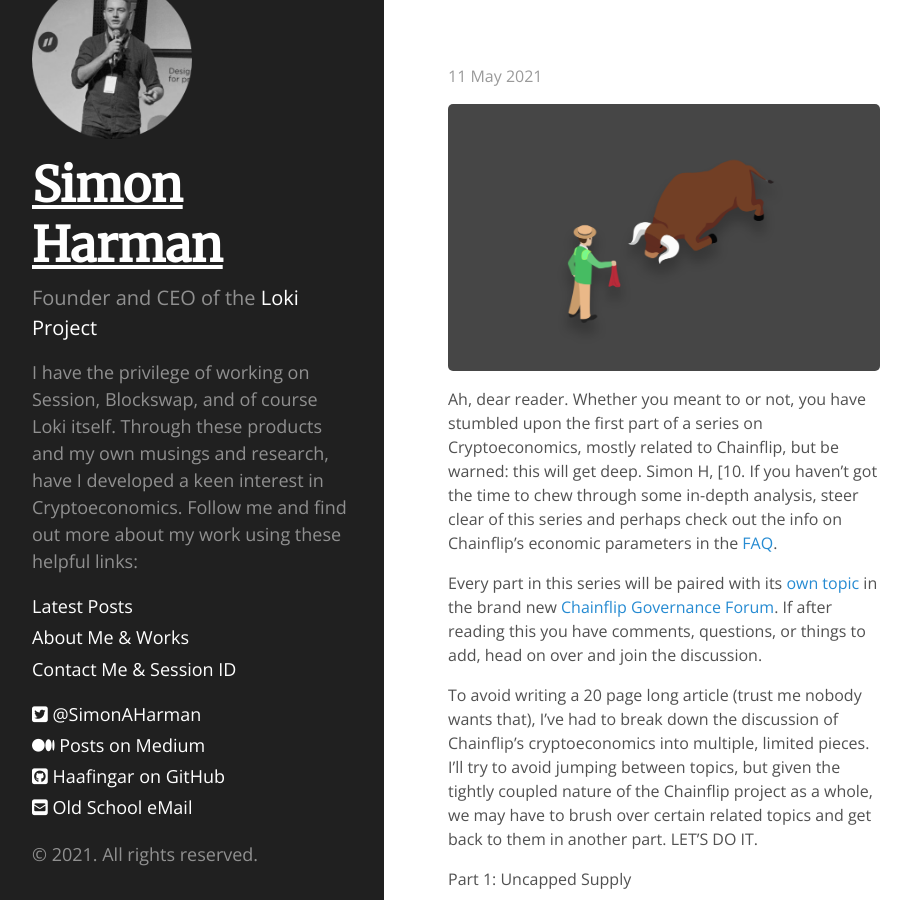
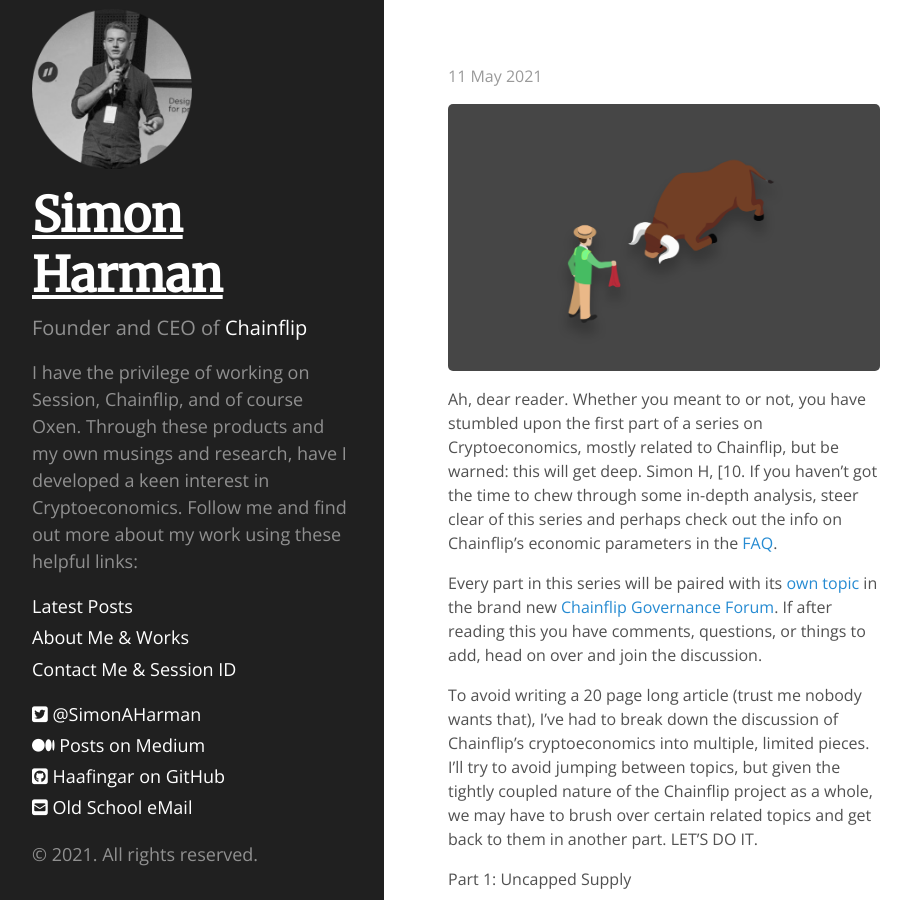
Before and after one commit to simonaharman/simonaharman.github.io, a Jekyll site: the page built from index.html, in a window 1280 px wide and 900 px high. Shown: the whole window, without its empty margins (0-911 px from the left). Built offline with Jekyll 4.4.1, drawn with Linux system fonts in a browser that asks for light colours; nearby versions of some CDN libraries; the list of posts is cut into pages by our own code.

Commit message:
Update sidebar.html

```diff
--- a/_includes/sidebar.html
+++ b/_includes/sidebar.html
@@ -7,8 +7,8 @@
           {{ site.title }}
         </a>
       </h1>
-      <p class="lead">Founder and CEO of the <a href="https://loki.network">Loki Project</a></p>
-	  <p class="subtext"><p>I have the privilege of working on Session, Blockswap, and of course Loki itself. Through these products and my own musings and research, have I developed a keen interest in Cryptoeconomics. Follow me and find out more about my work using these helpful links:</p></p>
+      <p class="lead">Founder and CEO of <a href="https://chainflip.io">Chainflip</a></p>
+	  <p class="subtext"><p>I have the privilege of working on Session, Chainflip, and of course Oxen. Through these products and my own musings and research, have I developed a keen interest in Cryptoeconomics. Follow me and find out more about my work using these helpful links:</p></p>
     </div>
 
     <nav class="sidebar-nav">
```
